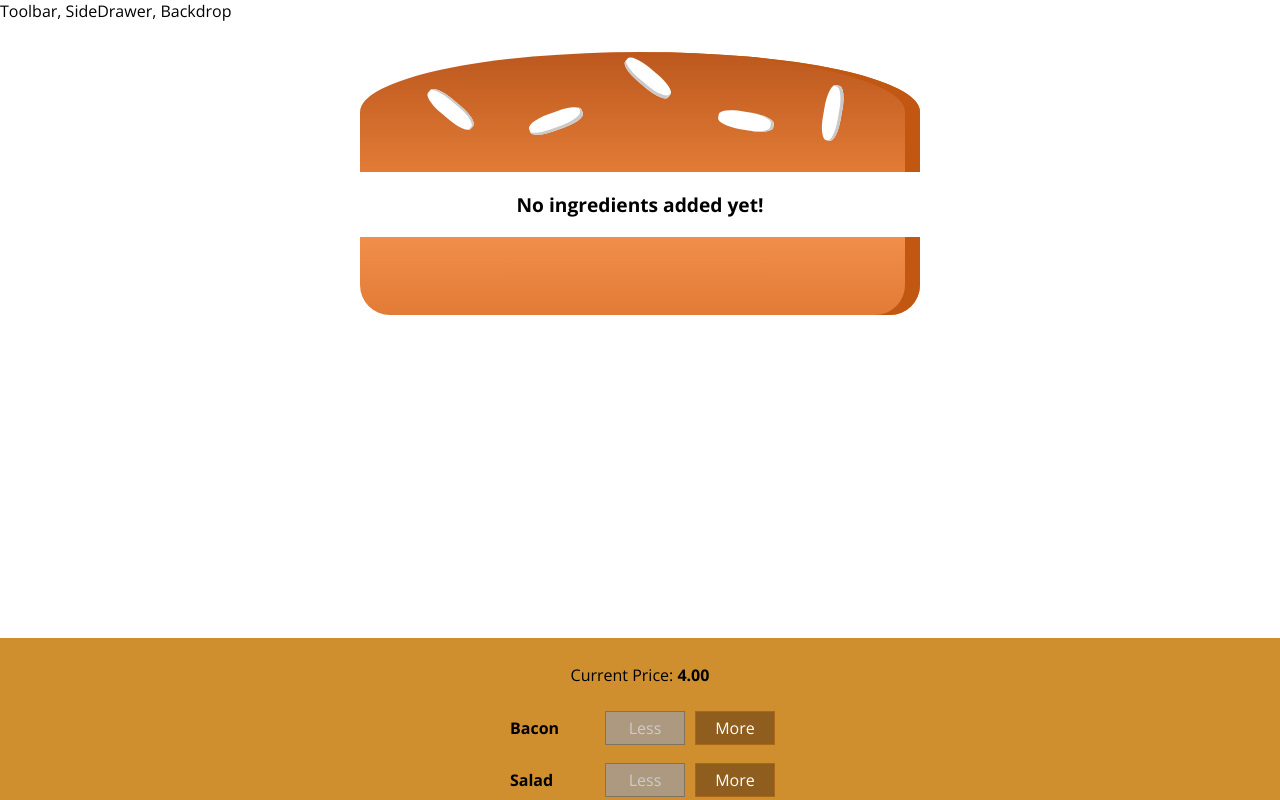
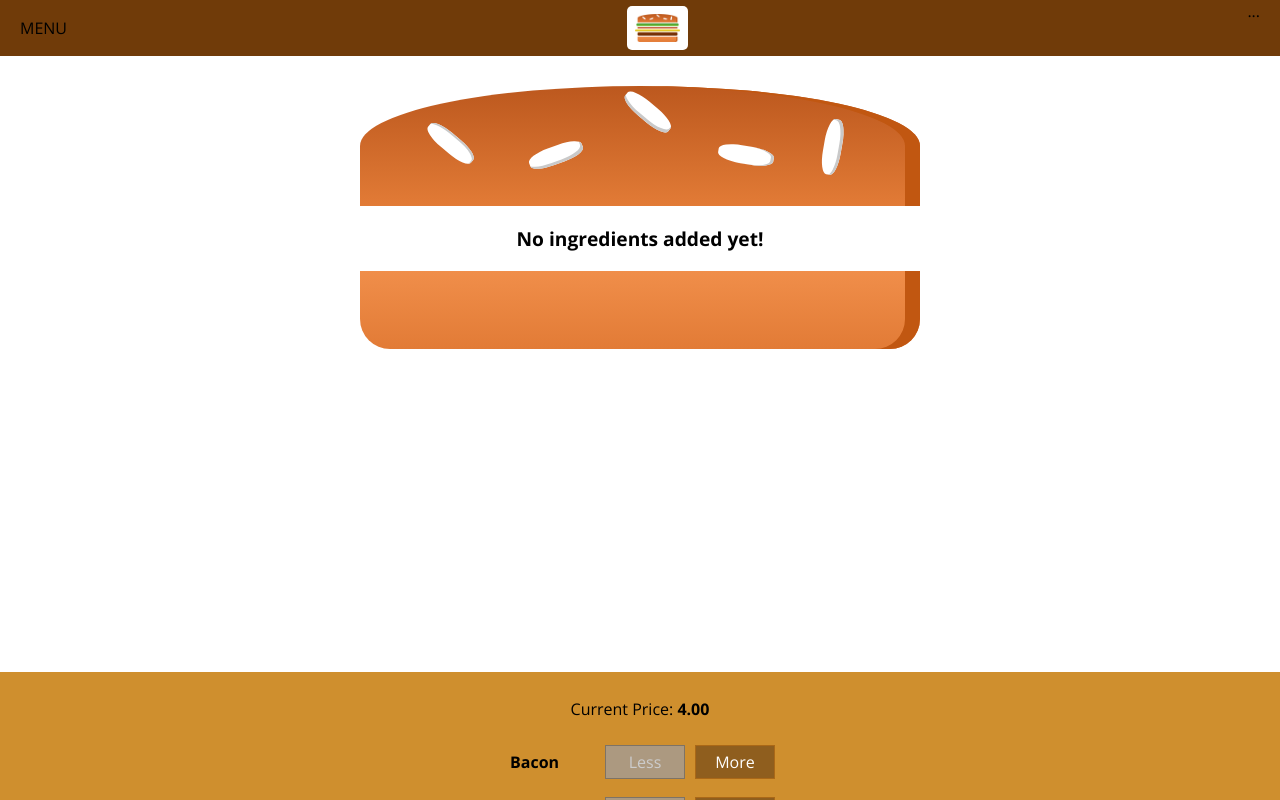
Before and after one commit to javiergranados/burger-builder, a React app: page / in a window 1280 px wide. Shown: the top 800 px of the page. Built offline with nearby package versions, Linux system fonts and the light colour scheme.

Commit message:
Added Toolbar and Logo components

```diff
--- a/src/components/Layout/Layout.css
+++ b/src/components/Layout/Layout.css
@@ -1,3 +1,3 @@
 .Content {
-  margin-top: 16px;
+  margin-top: 72px;
 }
--- a/src/components/Layout/Layout.js
+++ b/src/components/Layout/Layout.js
@@ -3,10 +3,11 @@ import React from 'react'
 import classes from './Layout.css'
 
 import Aux from '../../hoc/Aux'
+import Toolbar from '../Navigation/Toolbar/Toolbar'
 
 const layout = props => (
   <Aux>
-    <div>Toolbar, SideDrawer, Backdrop</div>
+    <Toolbar />
     <main className={classes.Content}>
       {props.children}
     </main>
--- /dev/null
+++ b/src/components/Logo/Logo.css
@@ -0,0 +1,11 @@
+.logo {
+  background-color: white;
+  padding: 8px;
+  height: 80%;
+  box-sizing: border-box;
+  border-radius: 5px;
+}
+
+.logo img {
+  height: 100%;
+}
--- /dev/null
+++ b/src/components/Logo/Logo.js
@@ -0,0 +1,15 @@
+import React from 'react'
+
+import classes from './Logo.css'
+
+import burgerLogo from '../../assets/images/burger-logo.png'
+
+const logo = () => {
+  return (
+    <div className={classes.logo}>
+      <img src={burgerLogo} alt='MyBurgerLogo' />
+    </div>
+  )
+}
+
+export default logo
--- /dev/null
+++ b/src/components/Navigation/Toolbar/Toolbar.css
@@ -0,0 +1,18 @@
+.toolbar {
+  height: 56px;
+  width: 100%;
+  position: fixed;
+  top: 0;
+  left: 0;
+  background-color: #703B09;
+  display: flex;
+  justify-content: space-between;
+  align-items: center;
+  padding: 0 20px;
+  box-sizing: border-box;
+  z-index: 90;
+}
+
+.toolbar nav {
+  height: 100%;
+}
--- /dev/null
+++ b/src/components/Navigation/Toolbar/Toolbar.js
@@ -0,0 +1,19 @@
+import React from 'react'
+
+import classes from './Toolbar.css'
+
+import Logo from '../../Logo/Logo'
+
+const toolbar = () => {
+  return (
+    <header className={classes.toolbar}>
+      <div>MENU</div>
+      <Logo />
+      <nav>
+        ...
+      </nav>
+    </header>
+  )
+}
+
+export default toolbar
```
Also changed, not shown: src/assets/images/burger-logo.png (added).
